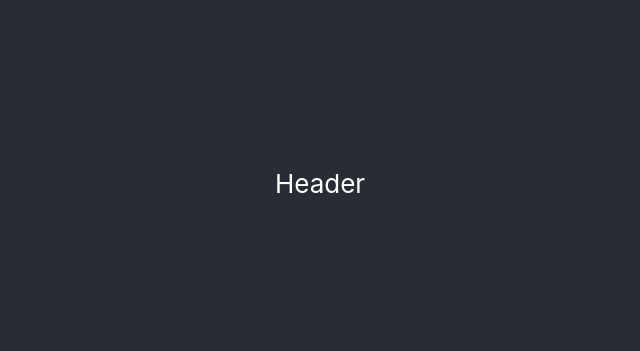
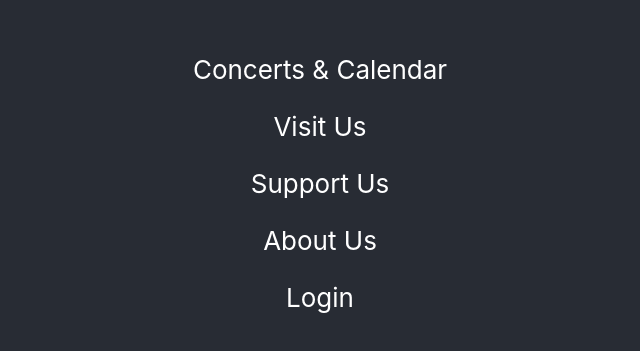
Before and after one commit to amuesing/myphil-frontend, a React (Create React App) app: page / in a window 1280 px wide. Shown: the part 217-568 px from the top of the page, without its empty margins (320-960 px from the left). Built offline with nearby package versions, Linux system fonts and the light colour scheme.

Commit message:
Header Components in place

```diff
--- a/src/App.js
+++ b/src/App.js
@@ -10,7 +10,6 @@ function App() {
       <header className="App-header">
         <Header />
 
-
       </header>
     </div>
   );
--- a/src/Components/Header/About.js
+++ b/src/Components/Header/About.js
@@ -0,0 +1,10 @@
+function About() {
+    return (
+        <div>
+            <p> About Us </p>
+        </div>
+
+    )
+}
+
+export default About
--- a/src/Components/Header/Concerts.js
+++ b/src/Components/Header/Concerts.js
@@ -0,0 +1,10 @@
+function Concerts() {
+    return (
+        <div>
+            <p> Concerts & Calendar </p>
+        </div>
+
+    )
+}
+
+export default Concerts
--- a/src/Components/Header/Header.js
+++ b/src/Components/Header/Header.js
@@ -1,7 +1,20 @@
+import Concerts from './Concerts'
+import Visit from './Visit'
+import Support from './Support'
+import About from './About'
+import Login from './Login'
+
 function Header() {
     return (
         <div>
-            <p> Header </p>
+
+            <Concerts />
+            <Visit />
+            <Support />
+            <About />
+            <Login />
+
+
         </div>
 
     )
--- a/src/Components/Header/Login.js
+++ b/src/Components/Header/Login.js
@@ -0,0 +1,10 @@
+function Login() {
+    return (
+        <div>
+            <p> Login </p>
+        </div>
+
+    )
+}
+
+export default Login
--- a/src/Components/Header/Support.js
+++ b/src/Components/Header/Support.js
@@ -0,0 +1,10 @@
+function Support() {
+    return (
+        <div>
+            <p> Support Us </p>
+        </div>
+
+    )
+}
+
+export default Support
--- a/src/Components/Header/Visit.js
+++ b/src/Components/Header/Visit.js
@@ -0,0 +1,10 @@
+function Visit() {
+    return (
+        <div>
+            <p> Visit Us </p>
+        </div>
+
+    )
+}
+
+export default Visit
```
